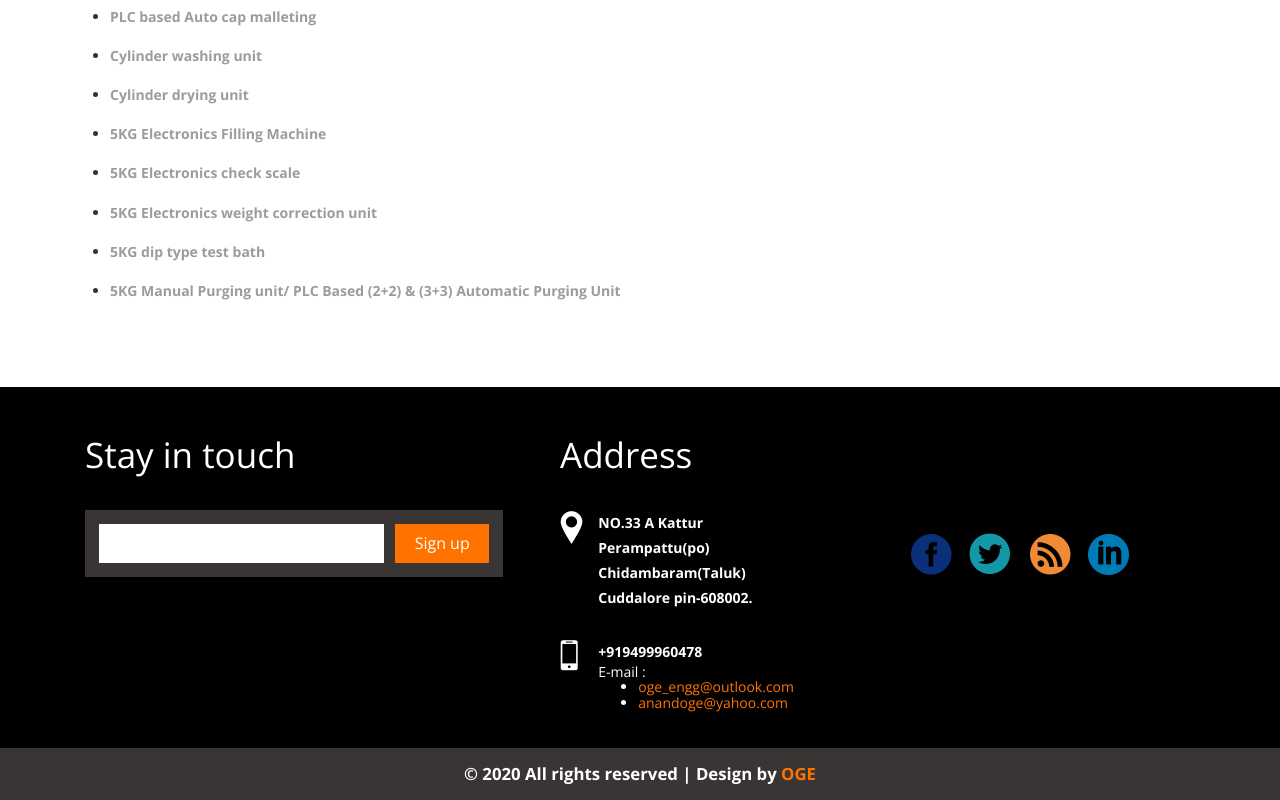
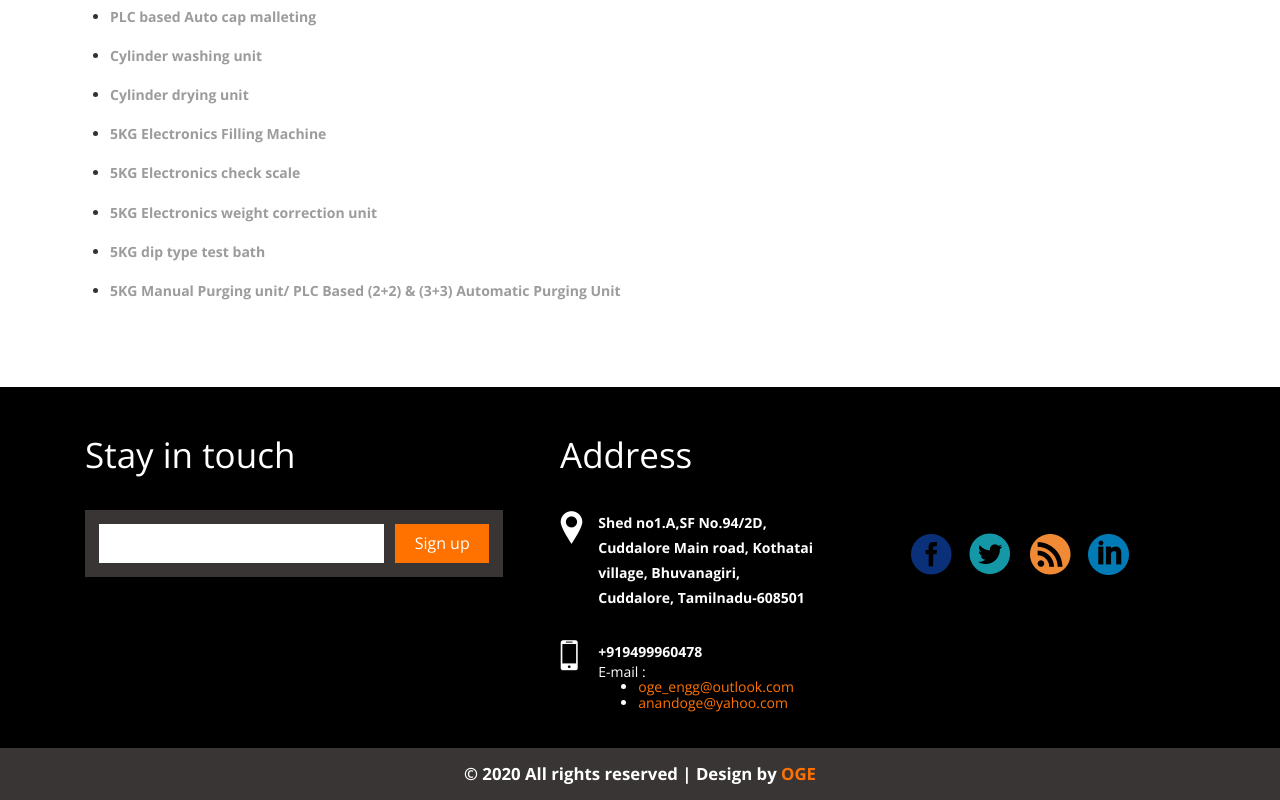
Before and after one commit to ogeenterprises/ogeenterprises.github.io, a plain HTML site: page products.html in a window 1280 px wide. Shown: the part 1075-1875 px from the top of the page. Drawn offline with nearby package versions, Linux system fonts and the light colour scheme.

Commit message:
update
add aupdate

```diff
--- a/products.html
+++ b/products.html
@@ -135,11 +135,11 @@
 						<i class="top"> </i>
 					</div>
 					<div class="data">
-						<p><strong>NO.33 A Kattur
-						    Perampattu(po)
-							Chidambaram(Taluk)
-							Cuddalore
-							pin-608002.</p></strong>
+						<p><strong>Shed no1.A,SF No.94/2D, Cuddalore Main road,
+						   Kothatai village,
+						   Bhuvanagiri,
+						   Cuddalore,
+						   Tamilnadu-608501</p></strong>
 					</div>
 					<div class="clearfix"> </div>
 				</div>
```
Also changed, not shown: about.html (+7 -5 lines), contact.html (+5 -4 lines), index.html (+5 -5 lines).
